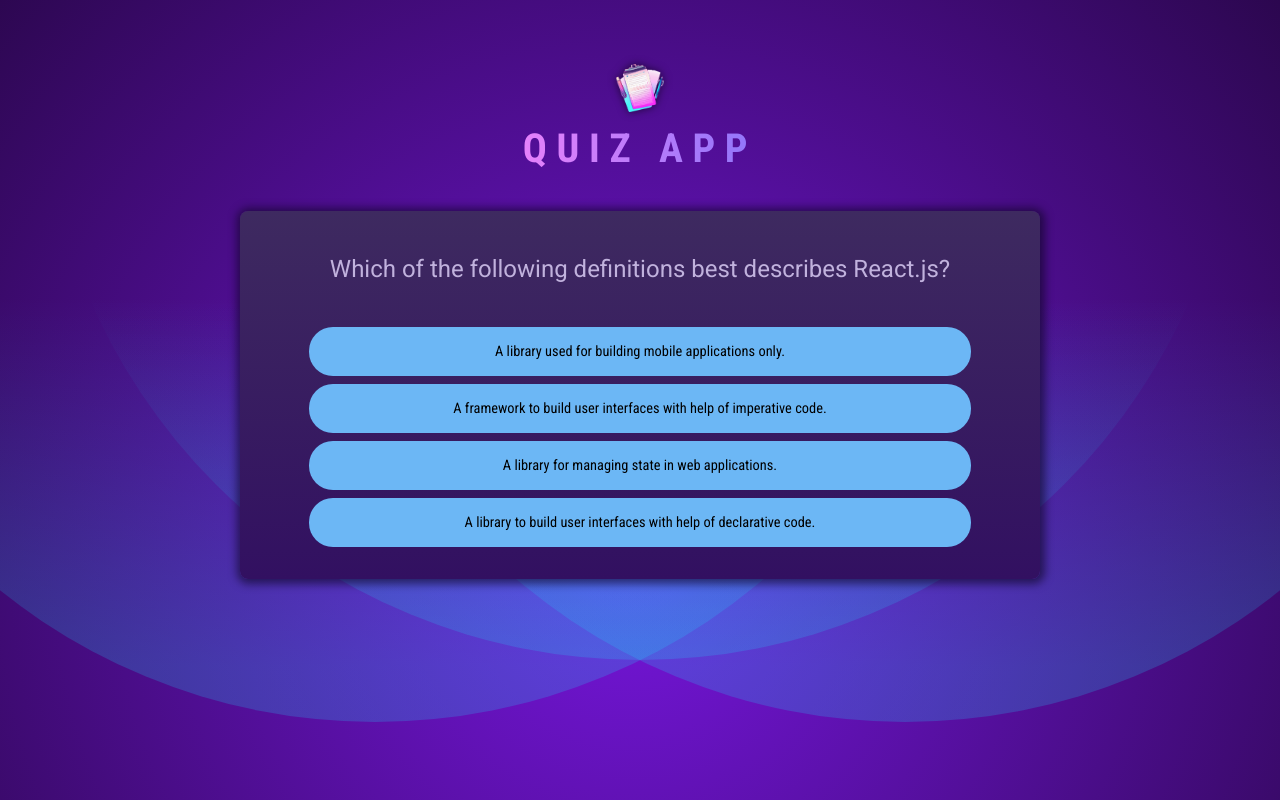
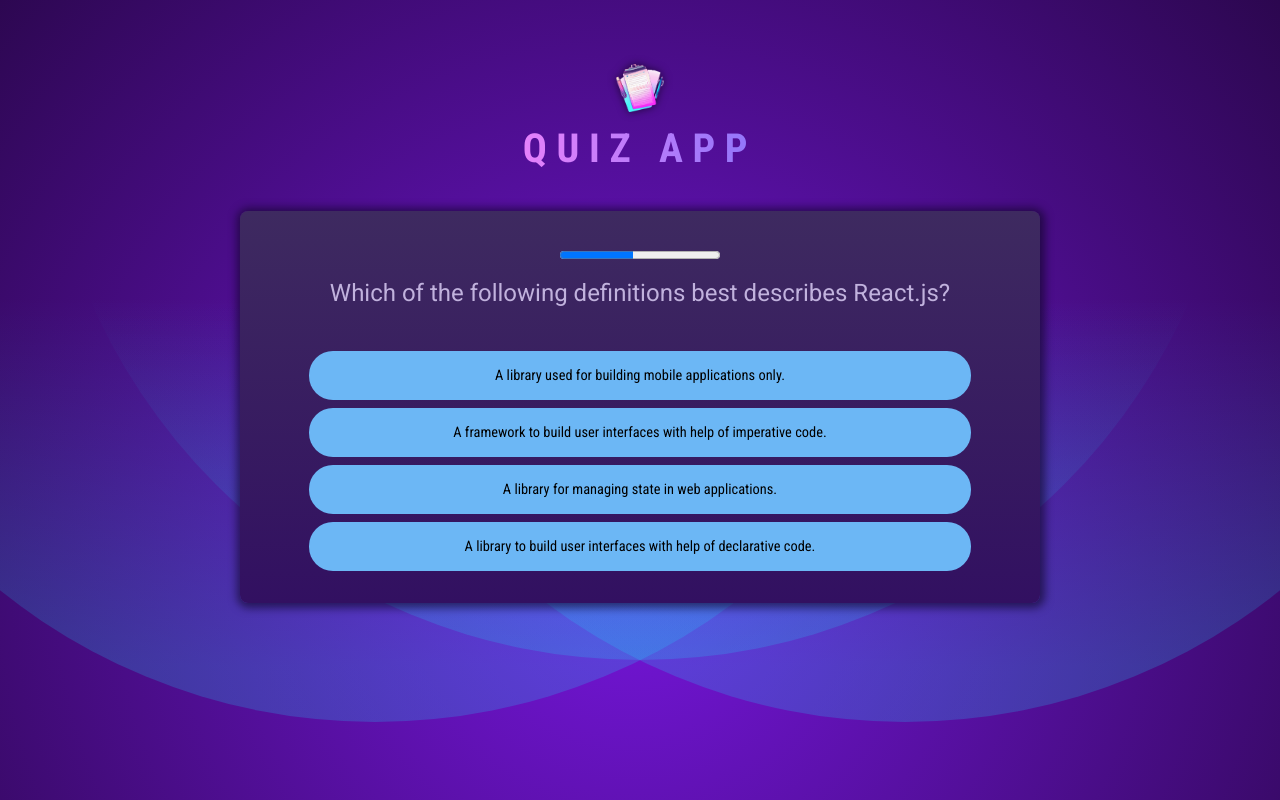
Before and after one commit to PVinaches/quiz-app, a React (Vite) app in the folder quiz-app/: page / in a window 1280 px wide. Built offline with nearby package versions, Linux system fonts and the light colour scheme.

Commit message:
feat: fixing answer saving + question timer added

```diff
--- /dev/null
+++ b/quiz-app/src/components/QuestionTimer.jsx
@@ -0,0 +1,31 @@
+import PropTypes from 'prop-types';
+import { useEffect, useState } from "react";
+
+export default function QuestionTimer({ timeout, onTimeout }) {
+  const [remainingTime, setRemainingTime] = useState(timeout);
+
+  useEffect(() => {
+    const timer = setTimeout(onTimeout, timeout);
+
+    return () => {
+      clearTimeout(timer);
+    };
+  }, [timeout, onTimeout]);
+
+  useEffect(() => {
+    const interval = setInterval(() => {
+      setRemainingTime((prevRemainingTime) => prevRemainingTime - 100);
+    }, 100);
+
+    return () => {
+      clearInterval(interval);
+    };
+  }, []);
+
+  return (<progress id="question-time" max={timeout} value={remainingTime} />);
+};
+
+QuestionTimer.propTypes = {
+  timeout: PropTypes.any,
+  onTimeout: PropTypes.func
+};
--- a/quiz-app/src/components/Quiz.jsx
+++ b/quiz-app/src/components/Quiz.jsx
@@ -1,26 +1,28 @@
-import { useState } from "react";
+import { useCallback, useState } from "react";
 import questions from "../assets/questions";
 import Summary from "./Summary";
+import QuestionTimer from "./QuestionTimer";
 
 export default function Quiz() {
   const [userAnswers, saveUserAnswers] = useState([]);
+  const activeQuestionIndex = userAnswers.length;
+  const completedQuiz = activeQuestionIndex === questions.length;
 
-  const activeQuestionIndex = userAnswers.length;
+  const handleSelectedAnswer = useCallback(function handleSelectedAnswer(chosenAnswer) {
+    saveUserAnswers((prevAnswers) => {
+      return [...prevAnswers, chosenAnswer];
+    })
+  }, [])
+
+  const handleSkipAnswer = useCallback(() => handleSelectedAnswer(null), [handleSelectedAnswer]);
+
+  if (completedQuiz) return (<Summary />);
 
   const shuffledAnswers = [...questions[activeQuestionIndex].answers].sort(() => Math.random() - 0.5);
 
-  function handleSelectedAnswer(answer) {
-    saveUserAnswers((prevAnswers) => {
-      return {...prevAnswers, answer};
-    })
-  }
-
-  const completedQuiz = activeQuestionIndex === questions.length;
-
-  return completedQuiz ? (
-    <Summary />
-  ) : (
+  return (
     <div id="quiz">
+      <QuestionTimer key={activeQuestionIndex} timeout={10000} onTimeOut={handleSkipAnswer} />
       <div id="question">
         <h2>{questions[activeQuestionIndex].text}</h2>
       </div>
```
